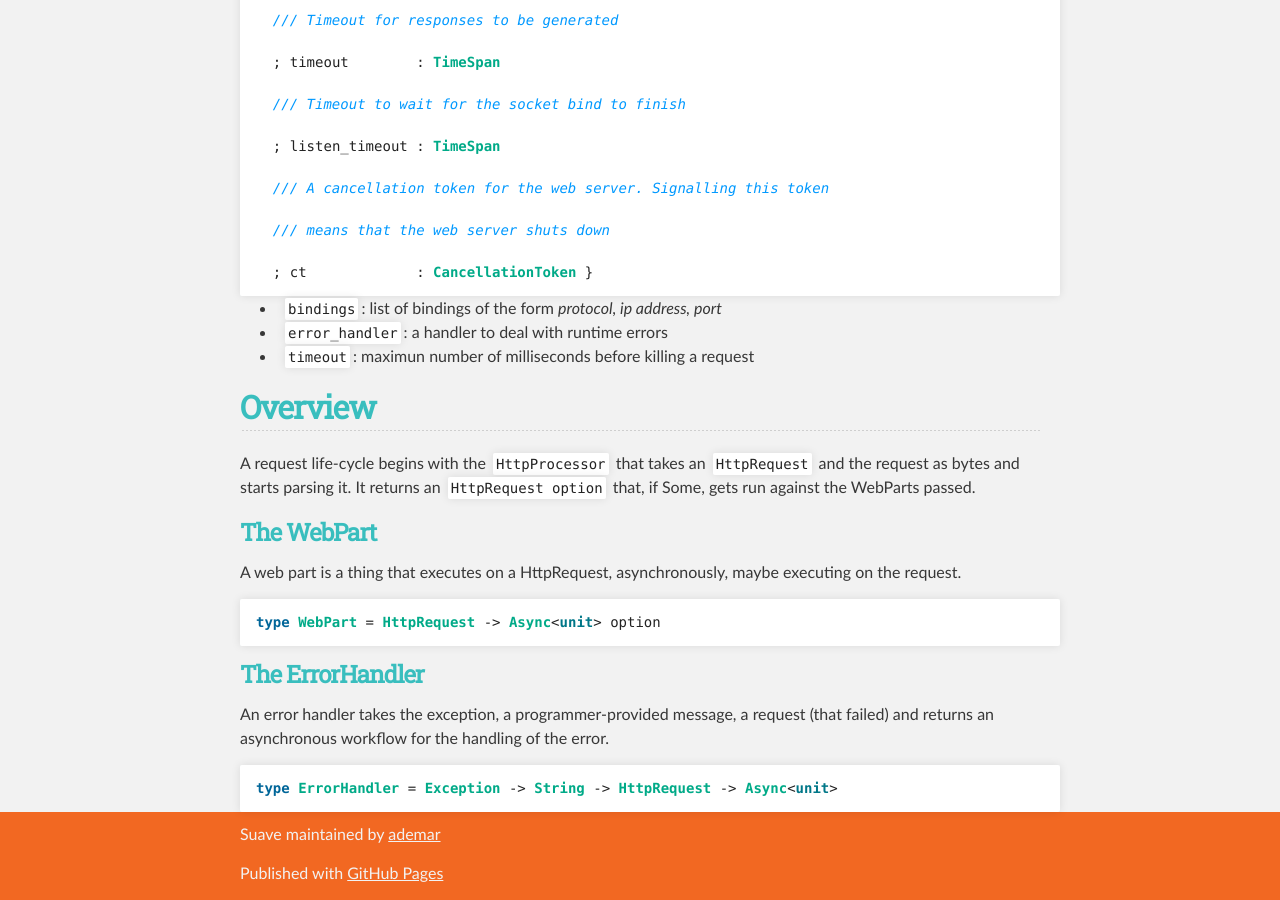
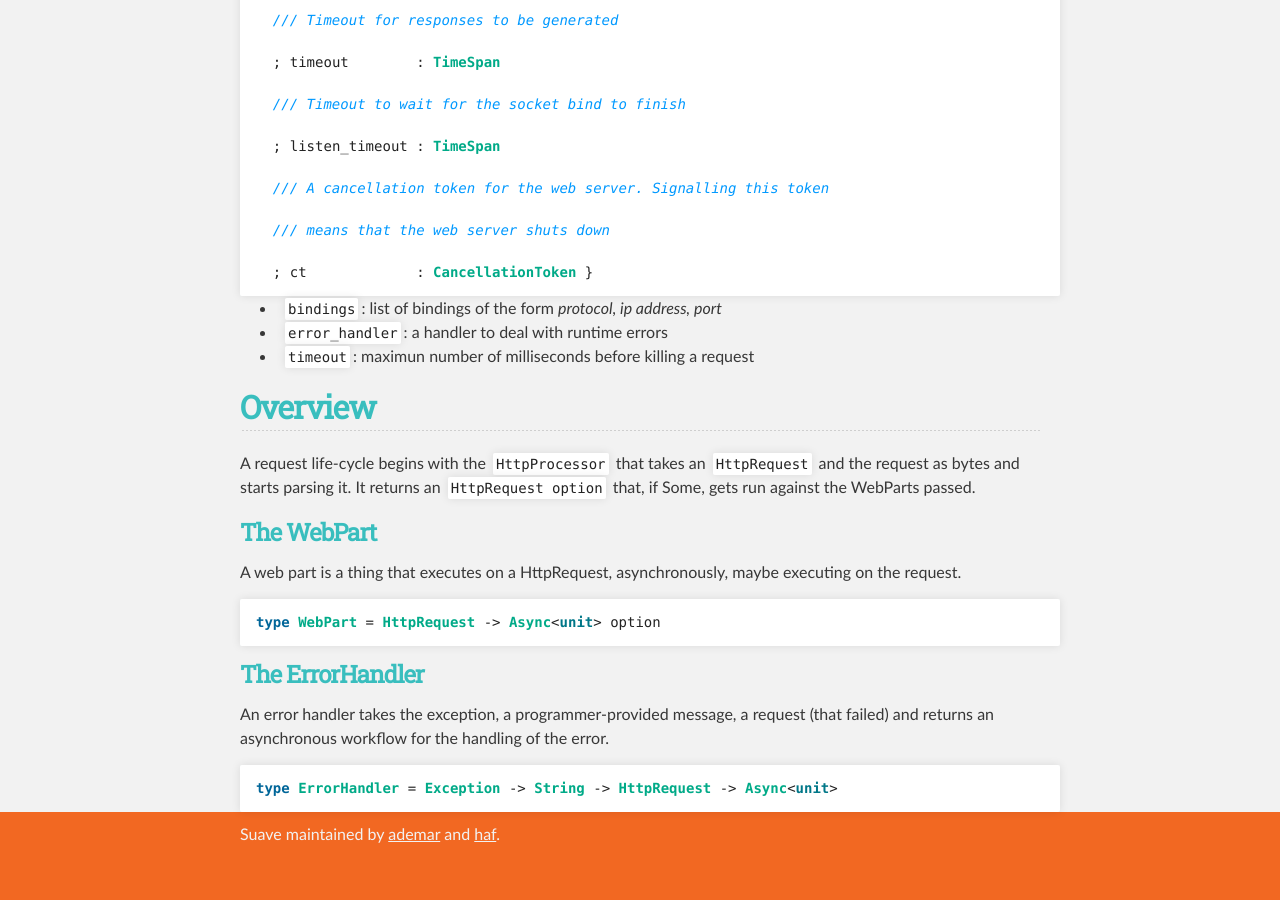
Before and after one commit to SuaveIO/suave, a Jekyll site: the page built from index.md, in a window 1280 px wide and 900 px high, scrolled down 4313 px. Built offline with Jekyll 4.4.1, drawn with Linux system fonts in a browser that asks for light colours; after the commit the page ends 5174 px from its top, so only the background shows below that.

Commit message:
maintained by, testing build pipeline

```diff
--- a/_layouts/default.html
+++ b/_layouts/default.html
@@ -45,8 +45,10 @@
     <!-- FOOTER  -->
     <div id="footer_wrap" class="outer">
       <footer class="inner">
-        <p class="copyright">Suave maintained by <a href="https://github.com/ademar">ademar</a></p>
-        <p>Published with <a href="http://pages.github.com">GitHub Pages</a></p>
+        <p class="copyright">Suave maintained by
+          <a href="https://github.com/ademar">ademar</a> and
+          <a href="https://github.com/haf">haf</a>.
+        </p>
       </footer>
     </div>
 
```
